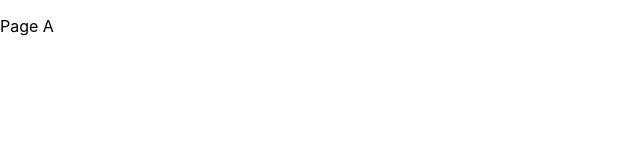
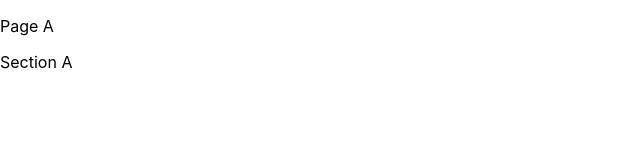
Before and after one commit to sofiarm21/react-app, a React (Create React App) app: page /pageA in a window 1280 px wide. Shown: the top 160 px of the page, without its empty margins (0-640 px from the left). Built offline with nearby package versions, Linux system fonts and the light colour scheme.

Commit message:
section system implemented

```diff
--- a/src/pages/PageA.js
+++ b/src/pages/PageA.js
@@ -1,11 +1,16 @@
 import React from 'react'
+
+import Section from '../sections/Section'
 
 class PageA extends React.Component {
     render() {
         return (
-            <p>
-                Page A
-            </p>
+            <div>
+                <p>
+                    Page A
+                </p>
+                <Section section='A' />
+            </div>
         )
     }
 }
--- a/src/pages/PageB.js
+++ b/src/pages/PageB.js
@@ -1,11 +1,16 @@
 import React from 'react'
+
+import Section from '../sections/Section'
 
 class PageB extends React.Component {
     render() {
         return (
-            <p>
-                Page B
-            </p>
+            <div>
+                <p>
+                    Page B
+                </p>
+                <Section section='B' />
+            </div>
         )
     }
 }
--- /dev/null
+++ b/src/sections/Section.js
@@ -0,0 +1,15 @@
+import React, { Component } from 'react';
+
+class Section extends Component {
+    render() {
+        return (
+            <p>
+                Section
+                {' '}
+                {this.props.section}
+            </p>
+        )
+    }
+}
+
+export default Section
```
